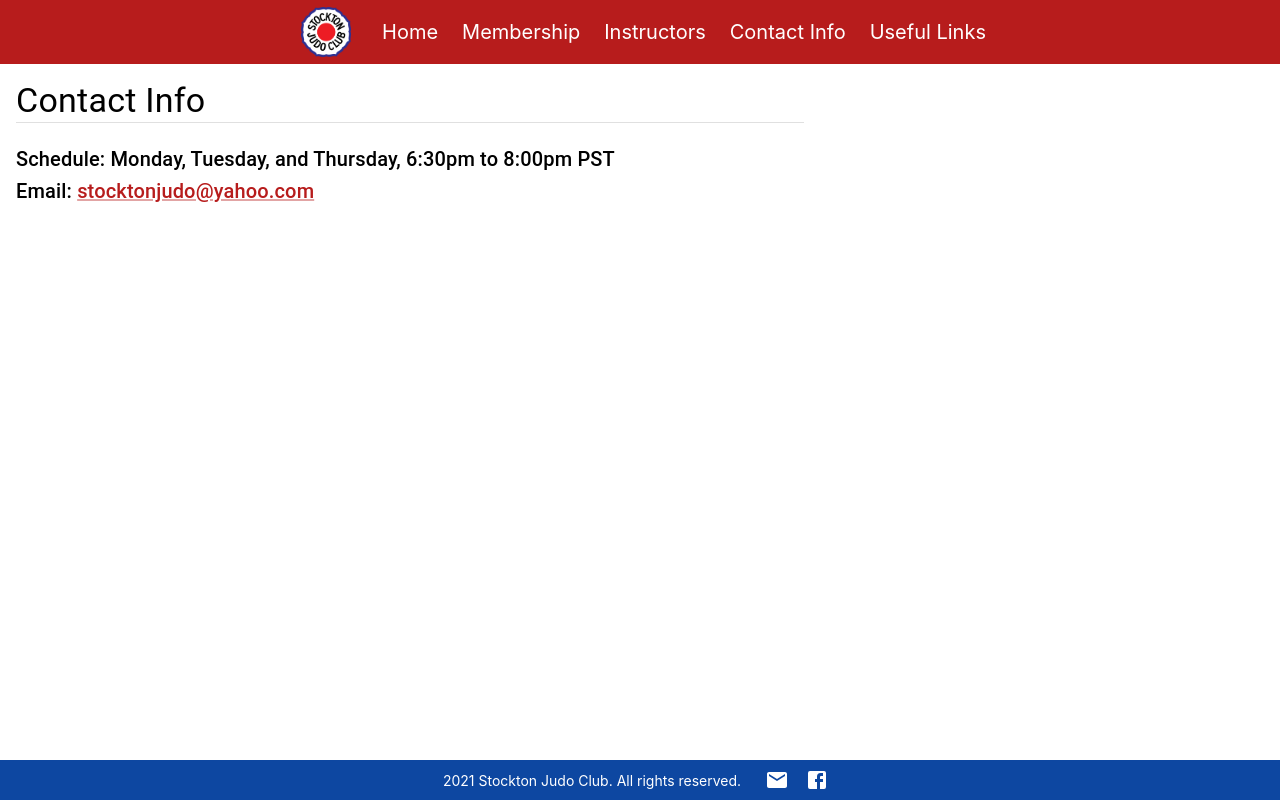
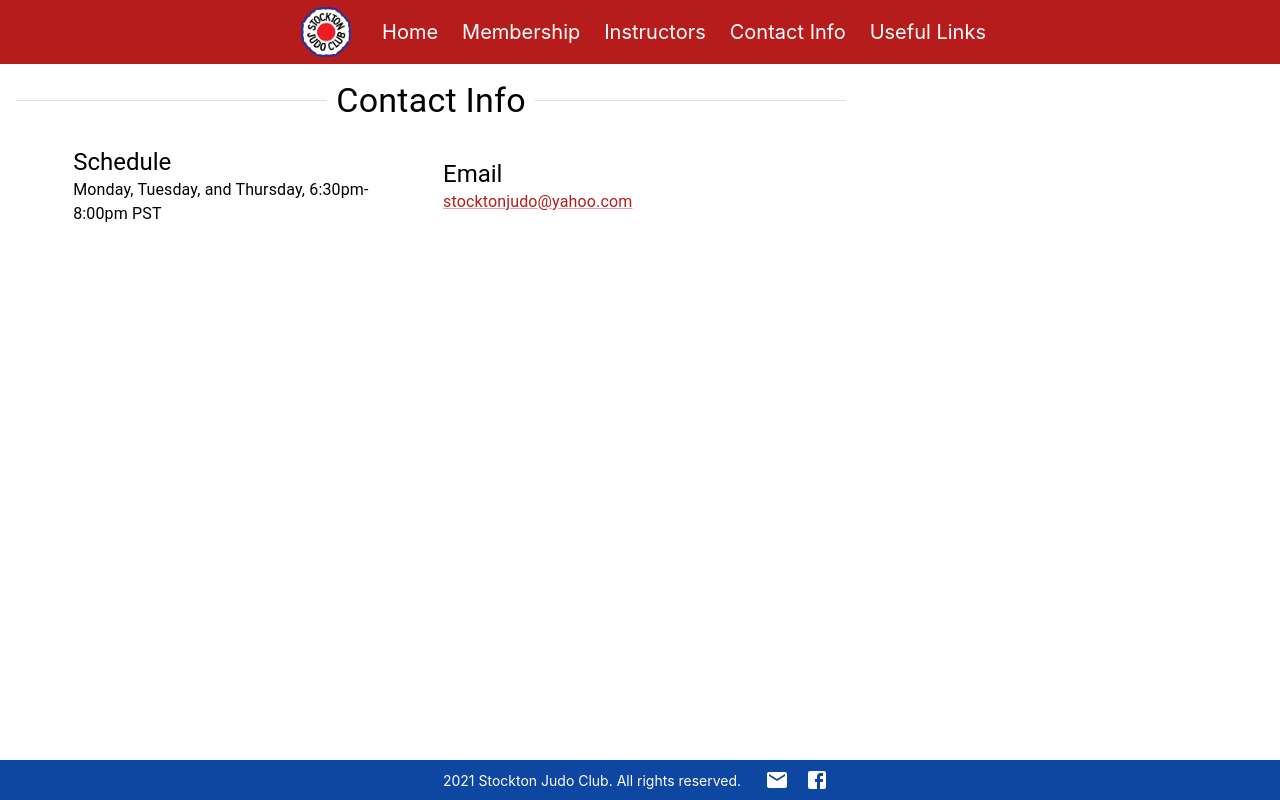
Before and after one commit to MJADangcil/stockton-judo-club, a React (Create React App) app: page /contact-info in a window 1280 px wide. Built offline with nearby package versions, Linux system fonts and the light colour scheme.

Commit message:
Update ContactInfo.js

```diff
--- a/src/pages/ContactInfo/ContactInfo.js
+++ b/src/pages/ContactInfo/ContactInfo.js
@@ -5,17 +5,30 @@ export default function ContactInfo() {
   return (
     <section>
       <Container maxWidth={false} sx={{ display: 'table-row', height: 'auto' }}>
-        <Grid container rowSpacing={2.5} sx={{ padding: '16px' }}>
+        <Grid
+          container
+          rowGap={3}
+          columnGap={3}
+          sx={{
+            padding: '16px',
+            justifyContent: 'center',
+            alignItems: 'center',
+          }}
+        >
           <Grid item xs={12}>
-            <Typography variant='h4'>Contact Info</Typography>
-            <Divider />
+            <Divider>
+              <Typography variant='h4'>Contact Info</Typography>
+            </Divider>
           </Grid>
-          <Grid item>
-            <Typography variant='h6'>
-              Schedule: Monday, Tuesday, and Thursday, 6:30pm to 8:00pm PST
+          <Grid item xs={12} sm={5}>
+            <Typography variant='h5'>Schedule</Typography>
+            <Typography varient='body1'>
+              Monday, Tuesday, and Thursday, 6:30pm-8:00pm PST
             </Typography>
-            <Typography variant='h6'>
-              Email:{' '}
+          </Grid>
+          <Grid item xs={12} sm={5}>
+            <Typography variant='h5'>Email</Typography>
+            <Typography variant='body1'>
               <Link href='mailto:stocktonjudo@yahoo.com'>
                 stocktonjudo@yahoo.com
               </Link>
```
